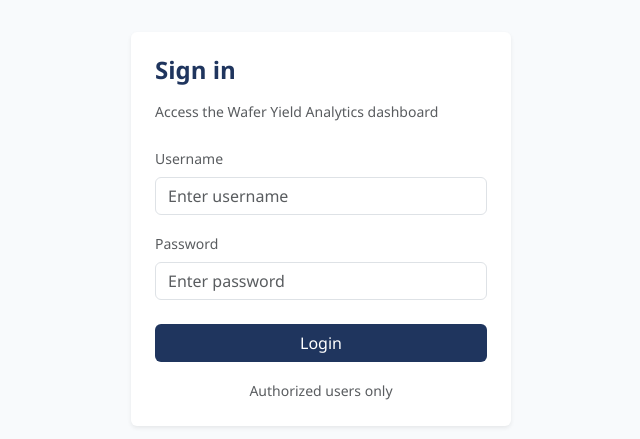
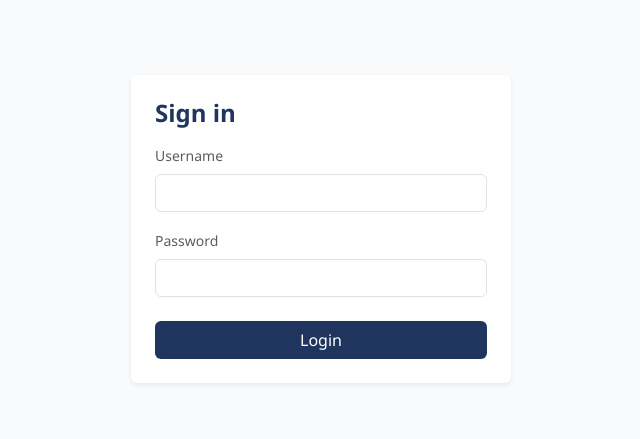
Before and after one commit to Saumyadarshi-1204/wafer-yield-analytics, a React (Create React App) app: page /login in a window 1280 px wide. Shown: the part 171-610 px from the top of the page, without its empty margins (319-959 px from the left). Built offline with nearby package versions, Linux system fonts and the light colour scheme.

Commit message:
Add protected routing

```diff
--- a/src/App.js
+++ b/src/App.js
@@ -1,8 +1,12 @@
 import React from "react";
-import { BrowserRouter, Routes, Route } from "react-router-dom";
+import { BrowserRouter, Routes, Route, Navigate } from "react-router-dom";
 import Landing from "./pages/Landing";
 import Login from "./pages/Login";
 import Dashboard from "./pages/Dashboard";
+
+const isAuthenticated = () => {
+  return localStorage.getItem("isAuth") === "true";
+};
 
 function App() {
   return (
@@ -10,7 +14,17 @@ function App() {
       <Routes>
         <Route path="/" element={<Landing />} />
         <Route path="/login" element={<Login />} />
-        <Route path="/dashboard" element={<Dashboard />} />
+
+        <Route
+          path="/dashboard"
+          element={
+            isAuthenticated() ? (
+              <Dashboard />
+            ) : (
+              <Navigate to="/login" replace />
+            )
+          }
+        />
       </Routes>
     </BrowserRouter>
   );
--- a/src/pages/Dashboard.jsx
+++ b/src/pages/Dashboard.jsx
@@ -1,18 +1,32 @@
 import React from "react";
+import { useNavigate } from "react-router-dom";
 
 function Dashboard() {
+  const navigate = useNavigate();
+
+  const handleLogout = () => {
+    localStorage.removeItem("isAuth");
+    navigate("/login");
+  };
+
   return (
     <div style={{ backgroundColor: "#f8fafc", minHeight: "100vh" }}>
       {/* TOP BAR */}
-      <nav className="navbar bg-white border-bottom px-4">
+      <nav className="navbar bg-white border-bottom px-4 d-flex justify-content-between">
         <span className="fw-semibold" style={{ color: "#1f355e" }}>
           Wafer Yield Analytics — Dashboard
         </span>
+
+        <button
+          className="btn btn-sm btn-outline-secondary"
+          onClick={handleLogout}
+        >
+          Logout
+        </button>
       </nav>
 
       {/* CONTENT */}
       <div className="container-fluid p-4">
-        {/* KPI ROW */}
         <div className="row g-3 mb-4">
           <div className="col-md-3">
             <div className="bg-white border rounded p-3">
@@ -43,13 +57,10 @@ function Dashboard() {
           </div>
         </div>
 
-        {/* MAIN PANELS */}
         <div className="row g-4">
-          {/* LEFT: TABLE */}
           <div className="col-lg-7">
             <div className="bg-white border rounded p-3">
               <h6 className="fw-semibold mb-3">Recent Wafers</h6>
-
               <table className="table table-sm">
                 <thead className="table-light">
                   <tr>
@@ -66,22 +77,14 @@ function Dashboard() {
                     <td>—</td>
                     <td>—</td>
                   </tr>
-                  <tr>
-                    <td>—</td>
-                    <td>—</td>
-                    <td>—</td>
-                    <td>—</td>
-                  </tr>
                 </tbody>
               </table>
             </div>
           </div>
 
-          {/* RIGHT: PLACEHOLDER */}
           <div className="col-lg-5">
             <div className="bg-white border rounded p-3 h-100">
               <h6 className="fw-semibold mb-3">Wafer Map Preview</h6>
-
               <div
                 className="d-flex align-items-center justify-content-center text-muted"
                 style={{
--- a/src/pages/Login.jsx
+++ b/src/pages/Login.jsx
@@ -1,60 +1,42 @@
 import React from "react";
+import { useNavigate } from "react-router-dom";
 
 function Login() {
+  const navigate = useNavigate();
+
+  const handleLogin = () => {
+    // FORCE auth flag
+    localStorage.setItem("isAuth", "true");
+    navigate("/dashboard", { replace: true });
+  };
+
   return (
     <div
       className="min-vh-100 d-flex align-items-center justify-content-center"
       style={{ backgroundColor: "#f8fafc" }}
     >
-      <div
-        className="bg-white p-4 rounded shadow-sm"
-        style={{ width: "380px" }}
-      >
+      <div className="bg-white p-4 rounded shadow-sm" style={{ width: "380px" }}>
         <h4 className="fw-semibold mb-3" style={{ color: "#1f355e" }}>
           Sign in
         </h4>
 
-        <p className="text-muted small mb-4">
-          Access the Wafer Yield Analytics dashboard
-        </p>
-
         <div className="mb-3">
-          <label className="form-label small text-muted">
-            Username
-          </label>
-          <input
-            type="text"
-            className="form-control"
-            placeholder="Enter username"
-          />
+          <label className="form-label small text-muted">Username</label>
+          <input type="text" className="form-control" />
         </div>
 
         <div className="mb-4">
-          <label className="form-label small text-muted">
-            Password
-          </label>
-          <input
-            type="password"
-            className="form-control"
-            placeholder="Enter password"
-          />
+          <label className="form-label small text-muted">Password</label>
+          <input type="password" className="form-control" />
         </div>
 
         <button
           className="btn w-100"
-          style={{
-            backgroundColor: "#1f355e",
-            color: "#ffffff",
-          }}
+          style={{ backgroundColor: "#1f355e", color: "#fff" }}
+          onClick={handleLogin}
         >
           Login
         </button>
-
-        <div className="text-center mt-3">
-          <span className="text-muted small">
-            Authorized users only
-          </span>
-        </div>
       </div>
     </div>
   );
```
